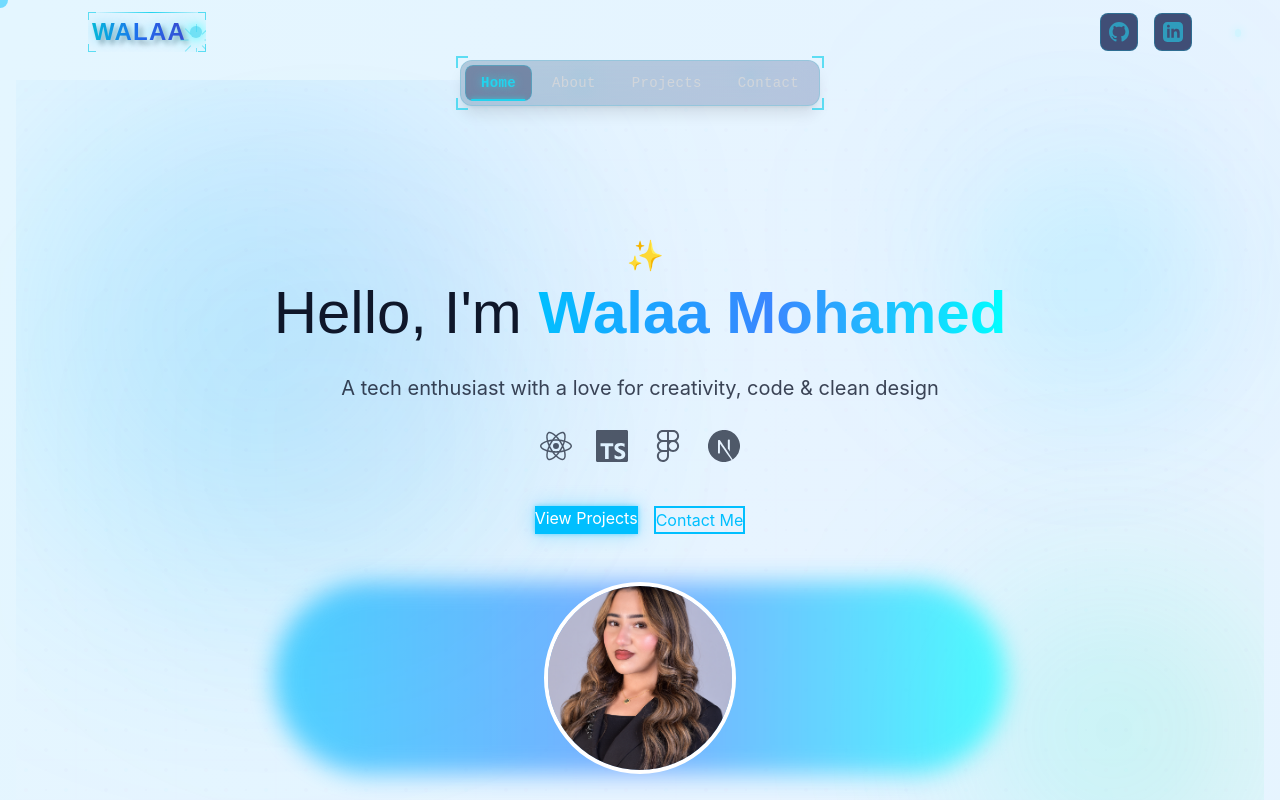
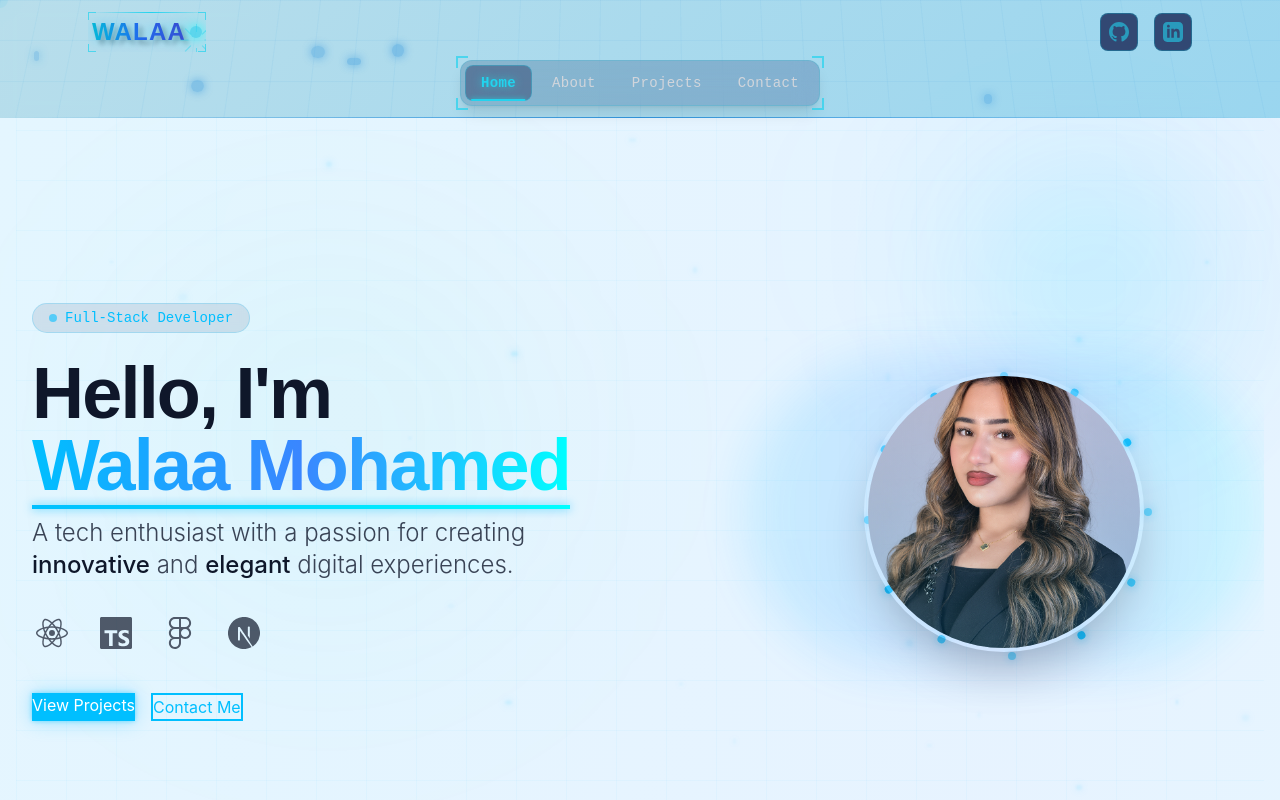
Before and after one commit to wxmohd/my-portfolio, a Next.js app: page / in a window 1280 px wide. Shown: the top 800 px of the page. Built offline with nearby package versions, Linux system fonts and the light colour scheme.

Commit message:
added logic and routing, only design left

```diff
--- a/components/Navbar.tsx
+++ b/components/Navbar.tsx
@@ -83,22 +83,23 @@ export default function Navbar() {
         style={{
           background: isScrolled ?
             'linear-gradient(135deg, rgba(15, 23, 42, 0.9), rgba(23, 37, 84, 0.9))' :
-            'transparent',
-          backdropFilter: isScrolled ? 'blur(10px)' : 'none',
-          transition: 'all 0.5s ease-out'
+            'linear-gradient(135deg, rgba(173, 216, 230, 0.8), rgba(135, 206, 235, 0.8))',
+          backdropFilter: 'blur(10px)',
+          transition: 'all 1.5s cubic-bezier(0.16, 1, 0.3, 1)'
         }}
       >
         {/* Animated grid lines */}
         <div
           className="absolute inset-0"
           style={{
-            backgroundImage: `
-              linear-gradient(to right, rgba(0, 191, 255, 0.1) 1px, transparent 1px),
-              linear-gradient(to bottom, rgba(0, 191, 255, 0.1) 1px, transparent 1px)
-            `,
+            backgroundImage: isScrolled ?
+              `linear-gradient(to right, rgba(0, 191, 255, 0.1) 1px, transparent 1px),
+               linear-gradient(to bottom, rgba(0, 191, 255, 0.1) 1px, transparent 1px)` :
+              `linear-gradient(to right, rgba(0, 120, 215, 0.1) 1px, transparent 1px),
+               linear-gradient(to bottom, rgba(0, 120, 215, 0.1) 1px, transparent 1px)`,
             backgroundSize: '40px 40px',
-            opacity: isScrolled ? 0.5 : 0,
-            transition: 'opacity 0.5s ease-out',
+            opacity: 0.5,
+            transition: 'all 1.5s cubic-bezier(0.16, 1, 0.3, 1)',
             transform: 'perspective(500px) rotateX(10deg)',
             transformOrigin: 'top'
           }}
@@ -112,12 +113,12 @@ export default function Navbar() {
             style={{
               width: `${Math.random() * 10 + 5}px`,
               height: `${Math.random() * 10 + 5}px`,
-              backgroundColor: 'rgba(0, 255, 255, 0.4)',
-              boxShadow: '0 0 10px rgba(0, 255, 255, 0.7)',
+              backgroundColor: isScrolled ? 'rgba(0, 255, 255, 0.4)' : 'rgba(0, 120, 215, 0.4)',
+              boxShadow: isScrolled ? '0 0 10px rgba(0, 255, 255, 0.7)' : '0 0 10px rgba(0, 120, 215, 0.7)',
               left: `${Math.random() * 100}%`,
               top: `${Math.random() * 100}%`,
-              opacity: isScrolled ? 0.7 : 0,
-              transition: 'opacity 0.5s ease-out',
+              opacity: 0.7,
+              transition: 'all 1.5s cubic-bezier(0.16, 1, 0.3, 1)',
               animationDuration: `${Math.random() * 3 + 2}s`
             }}
           />
@@ -127,9 +128,11 @@ export default function Navbar() {
         <div
           className="absolute bottom-0 left-0 right-0 h-[1px]"
           style={{
-            background: 'linear-gradient(to right, transparent, rgba(0, 255, 255, 0.7), transparent)',
-            opacity: isScrolled ? 1 : 0,
-            transition: 'opacity 0.5s ease-out'
+            background: isScrolled ?
+              'linear-gradient(to right, transparent, rgba(0, 255, 255, 0.7), transparent)' :
+              'linear-gradient(to right, transparent, rgba(0, 120, 215, 0.7), transparent)',
+            opacity: 1,
+            transition: 'all 1.5s cubic-bezier(0.16, 1, 0.3, 1)'
           }}
         />
       </div>
--- a/pages/index.tsx
+++ b/pages/index.tsx
@@ -1,6 +1,11 @@
 import { motion } from 'framer-motion';
 import { useEffect, useState } from 'react';
 import Link from 'next/link';
+
+// Import components from other pages
+import AboutSection from './about';
+import ProjectsSection from './projects';
+import ContactSection from './contact';
 
 // Animation variants
 const containerVariants = {
@@ -34,11 +39,6 @@ const floatingVariants = {
   }
 };
 
-// Import components from other pages
-import AboutSection from './about';
-import ProjectsSection from './projects';
-import ContactSection from './contact';
-
 export default function Home() {
   const [cursorPosition, setCursorPosition] = useState({ x: 0, y: 0 });
   const [isMounted, setIsMounted] = useState(false);
@@ -59,61 +59,105 @@ export default function Home() {
 
   return (
     <div className="relative">
-      {/* Home Section */}
-      <section id="home" className="relative overflow-hidden min-h-[100vh] flex flex-col justify-center pt-16">
-      {/* Background gradient orbs */}
-      {isMounted && (
-        <>
+      {/* Home Section - Modern Asymmetric Design */}
+      <section id="home" className="relative overflow-hidden min-h-[100vh] flex items-center pt-16">
+        {/* Dynamic 3D grid background */}
+        <div className="absolute inset-0 -z-20">
           <div
-            className="absolute w-[500px] h-[500px] rounded-full bg-gradient-to-r from-primary/20 to-secondary/20 blur-[120px] -z-10"
+            className="absolute inset-0"
             style={{
-              left: `${cursorPosition.x / 20}px`,
-              top: `${cursorPosition.y / 20}px`
+              backgroundImage: `
+                linear-gradient(to right, rgba(0, 191, 255, 0.03) 1px, transparent 1px),
+                linear-gradient(to bottom, rgba(0, 191, 255, 0.03) 1px, transparent 1px)
+              `,
+              backgroundSize: '50px 50px',
+              transform: `perspective(1000px) rotateX(${cursorPosition.y / 100}deg) rotateY(${-cursorPosition.x / 100}deg)`,
+              transformOrigin: 'center',
+              transition: 'transform 0.5s ease-out'
             }}
           />
-          <div
-            className="absolute w-[300px] h-[300px] rounded-full bg-gradient-to-r from-accent/20 to-mint/20 blur-[100px] -z-10"
+        </div>
+
+        {/* Animated particles */}
+        {isMounted && (
+          <div className="absolute inset-0 -z-10">
+            {[...Array(30)].map((_, i) => (
+              <motion.div
+                key={i}
+                className="absolute rounded-full bg-primary/30"
                 style={{
-              right: `${cursorPosition.x / 25}px`,
-              bottom: `${cursorPosition.y / 25}px`
+                  width: `${Math.random() * 6 + 2}px`,
+                  height: `${Math.random() * 6 + 2}px`,
+                  top: `${Math.random() * 100}%`,
+                  left: `${Math.random() * 100}%`,
+                  filter: 'blur(1px)',
+                  boxShadow: '0 0 10px rgba(0, 191, 255, 0.5)'
+                }}
+                animate={{
+                  y: [0, Math.random() * 100 - 50],
+                  opacity: [0.7, 0.1, 0.7],
+                }}
+                transition={{
+                  duration: Math.random() * 10 + 10,
+                  repeat: Infinity,
+                  ease: "easeInOut"
                 }}
               />
-        </>
+            ))}
+          </div>
         )}
 
-      {/* Tech pattern background */}
-      <div className="absolute inset-0 bg-tech-pattern opacity-5 -z-20" />
-
-      <motion.section
-        className="max-w-4xl mx-auto text-center px-4 py-10"
-        variants={containerVariants}
-        initial="hidden"
-        animate="visible"
+        {/* Main content with asymmetric layout */}
+        <div className="container mx-auto px-4 grid grid-cols-1 md:grid-cols-12 gap-8 items-center">
+          {/* Left content - Text and buttons */}
+          <motion.div
+            className="md:col-span-7 z-10 md:pr-8"
+            initial={{ opacity: 0, x: -50 }}
+            animate={{ opacity: 1, x: 0 }}
+            transition={{ duration: 0.8, ease: "easeOut" }}
           >
-        {/* Hero Text with Animation */}
-        <motion.div variants={itemVariants} className="mb-6">
+            {/* Animated badge */}
             <motion.div
-            className="inline-block relative"
-            animate={floatingVariants.floating}
+              className="inline-block mb-6 bg-darkBlue/10 backdrop-blur-sm border border-primary/20 rounded-full px-4 py-1 text-sm font-mono text-primary"
+              initial={{ opacity: 0, y: 20 }}
+              animate={{ opacity: 1, y: 0 }}
+              transition={{ delay: 0.2, duration: 0.5 }}
             >
-            <span className="absolute -top-6 -right-6 text-3xl">✨</span>
-          </motion.div>
-          <h1 className="text-6xl font-fancy leading-tight">
-            Hello, I'm <span className="gradient-text font-bold">Walaa Mohamed</span>
-          </h1>
+              <span className="inline-block w-2 h-2 rounded-full bg-primary mr-2 animate-pulse"></span>
+              Full-Stack Developer
             </motion.div>
 
+            {/* Main heading with 3D effect */}
+            <div className="relative mb-4">
+              <h1 className="text-5xl md:text-7xl font-bold mb-2 tracking-tight">
+                Hello, I'm{' '}
+                <div className="relative inline-block">
+                  <span className="relative z-10 bg-clip-text text-transparent bg-gradient-to-r from-primary via-secondary to-accent">
+                    Walaa Mohamed
+                  </span>
+                  <div
+                    className="absolute -bottom-2 left-0 w-full h-1 bg-gradient-to-r from-primary to-accent"
+                    style={{ boxShadow: '0 0 10px rgba(0, 191, 255, 0.7)' }}
+                  ></div>
+                </div>
+              </h1>
+            </div>
+
+            {/* Animated typing effect */}
             <motion.p
-          variants={itemVariants}
-          className="mt-4 text-xl text-dark/80 max-w-2xl mx-auto"
+              className="text-xl md:text-2xl mb-8 text-dark/80 font-light"
+              initial={{ opacity: 0 }}
+              animate={{ opacity: 1 }}
+              transition={{ delay: 0.4, duration: 0.8 }}
             >
-          A tech enthusiast with a love for creativity, code & clean design
+              A tech enthusiast with a passion for creating <br className="hidden md:block" />
+              <span className="font-medium text-dark">innovative</span> and <span className="font-medium text-dark">elegant</span> digital experiences.
             </motion.p>
 
             {/* Animated Tech Icons */}
             <motion.div
               variants={itemVariants}
-          className="flex justify-center gap-4 mt-6"
+              className="flex gap-6 mt-8"
             >
               {['react', 'typescript', 'figma', 'nextjs'].map((tech, index) => (
                 <motion.div
@@ -153,32 +197,61 @@ export default function Home() {
             {/* Call to Action Buttons */}
             <motion.div
               variants={itemVariants}
-          className="mt-10 flex flex-wrap justify-center gap-4"
+              className="mt-10 flex flex-wrap gap-4"
             >
-          <Link href="/projects" className="btn-primary">
+              <Link href="#projects" className="btn-primary">
                 View Projects
               </Link>
-          <Link href="/contact" className="btn-outline">
+              <Link href="#contact" className="btn-outline">
                 Contact Me
               </Link>
             </motion.div>
+          </motion.div>
 
-        {/* Profile Image with glowing border */}
+          {/* Right content - 3D profile image */}
           <motion.div
-          variants={itemVariants}
-          className="mt-12 relative"
-          whileHover={{ scale: 1.05 }}
-          transition={{ type: 'spring', stiffness: 300 }}
+            className="md:col-span-5 relative z-10"
+            initial={{ opacity: 0, scale: 0.8 }}
+            animate={{ opacity: 1, scale: 1 }}
+            transition={{ duration: 0.8, delay: 0.3 }}
           >
-          <div className="absolute inset-0 rounded-full bg-gradient-to-r from-primary via-secondary to-accent blur-md opacity-70 animate-pulse-slow" />
             <div className="relative">
+              {/* Glowing background effect */}
+              <div className="absolute -inset-4 bg-gradient-to-r from-primary/20 via-secondary/30 to-accent/20 rounded-full blur-xl opacity-70 animate-pulse-slow" />
+
+              {/* Rotating tech orbit */}
+              <div className="absolute inset-0 -z-10">
+                <div className="absolute inset-0 animate-spin-slow">
+                  {[...Array(12)].map((_, i) => (
+                    <div
+                      key={i}
+                      className="absolute w-2 h-2 rounded-full bg-primary"
+                      style={{
+                        top: '50%',
+                        left: '50%',
+                        transform: `rotate(${i * 30}deg) translateX(140px) translateY(-50%)`,
+                        opacity: 0.5 + (i % 3) * 0.2,
+                        boxShadow: '0 0 10px rgba(0, 191, 255, 0.7)'
+                      }}
+                    />
+                  ))}
+                </div>
+              </div>
+
+              {/* Profile image */}
+              <div className="relative rounded-full overflow-hidden border-4 border-white/10 shadow-2xl" style={{ width: '280px', height: '280px', margin: '0 auto' }}>
                 <img
                   src="/profile.jpg"
-              alt="Walaa"
-              className="w-48 h-48 rounded-full mx-auto border-4 border-white object-cover"
+                  alt="Walaa Mohamed"
+                  className="w-full h-full object-cover"
                 />
+
+                {/* Overlay gradient */}
+                <div className="absolute inset-0 bg-gradient-to-t from-primary/30 to-transparent opacity-60" />
+              </div>
             </div>
           </motion.div>
+        </div>
 
         {/* Scroll indicator */}
         <motion.div
@@ -199,7 +272,6 @@ export default function Home() {
             />
           </motion.div>
         </motion.div>
-      </motion.section>
       </section>
 
       {/* About Section */}
@@ -217,5 +289,5 @@ export default function Home() {
         <ContactSection />
       </section>
     </div>
-  )
+  );
 }
```
Lines whose indentation alone changed are shown as unchanged.
